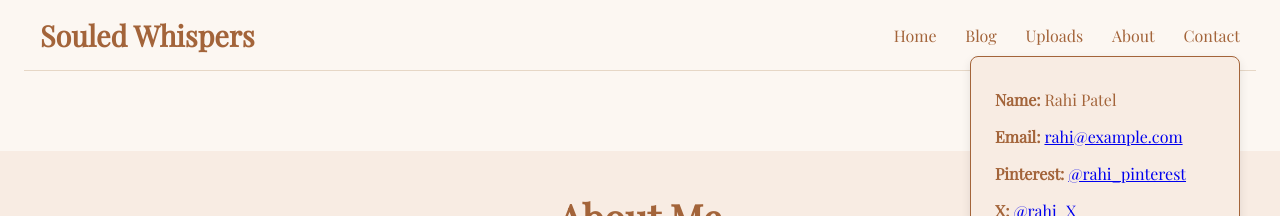
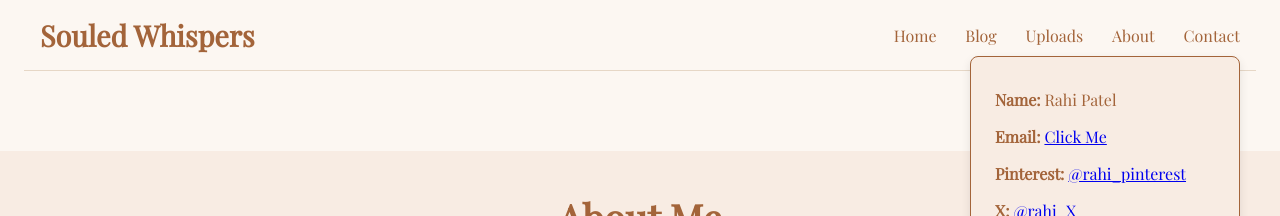
Before and after one commit to Bhavya26505/Blog-, a React (Vite) app: page /about in a window 1280 px wide. Both pictures are taken after a click on the button "Contact". Shown: the top 216 px of the page. Built offline with nearby package versions, Linux system fonts and the light colour scheme.

Commit message:
pinterest and email

```diff
--- a/src/App.jsx
+++ b/src/App.jsx
@@ -11,7 +11,7 @@ import Home from "./pages/Home";
 import Blog from "./pages/Blog";
 import BlogDetail from "./pages/BlogDetail";
 import About from "./pages/About";
-import Contact from "./pages/Contact";
+//import Contact from "./pages/Contact";
 import AddBlog from "./components/AddBlog";
 import Uploads from "./pages/Uploads";
 import AddUpload from "./components/AddUpload";
@@ -38,7 +38,7 @@ function App() {
         <Route path="/blog" element={<Blog />} />
         <Route path="/blog/:id" element={<BlogDetail />} />
         <Route path="/about" element={<About />} />
-        <Route path="/contact" element={<Contact />} />
+
         <Route path="/uploads" element={<Uploads />} />
 
         {/* Login */}
--- a/src/components/Navbar.jsx
+++ b/src/components/Navbar.jsx
@@ -113,12 +113,12 @@ export default function Navbar() {
           </p>
           <p>
             <strong>Email:</strong>{" "}
-            <a href="mailto:rahi@example.com">rahi@example.com</a>
+            <a href="mailto:rahi072013@gmail.com">Click Me</a>
           </p>
           <p>
             <strong>Pinterest:</strong>{" "}
             <a
-              href="https://pinterest.com/rahi"
+              href="https://pin.it/7t2Cd7zLw"
               target="_blank"
               rel="noopener noreferrer"
             >
--- a/src/pages/About.jsx
+++ b/src/pages/About.jsx
@@ -220,9 +220,7 @@ export default function About() {
               fontSize: "1.3em",
               marginBottom: "0.6em",
             }}
-          >
-
-          </h2>
+          ></h2>
           <p
             style={{
               color: "#543927",
@@ -236,7 +234,7 @@ export default function About() {
           {/* Social links example */}
           <div style={{ display: "flex", gap: "1.2em", marginBottom: "1.4em" }}>
             <a
-              href="https://ca.pinterest.com/rahipatel2005/_profile/"
+              href="https://pin.it/7t2Cd7zLw"
               style={{ color: "#a3643a", fontSize: "1.23em" }}
             >
               Pinterest
```
Also changed, not shown: src/pages/Contact.jsx (+4 -4 lines).
